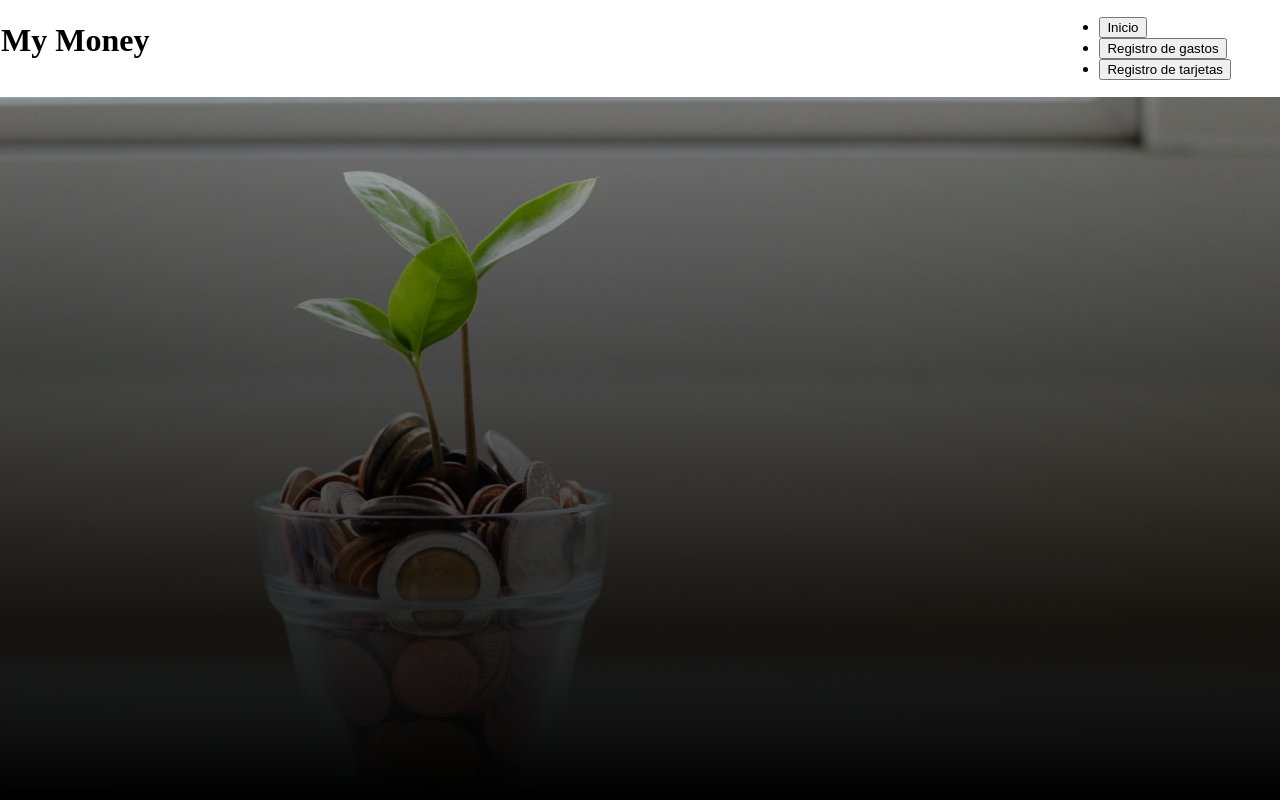
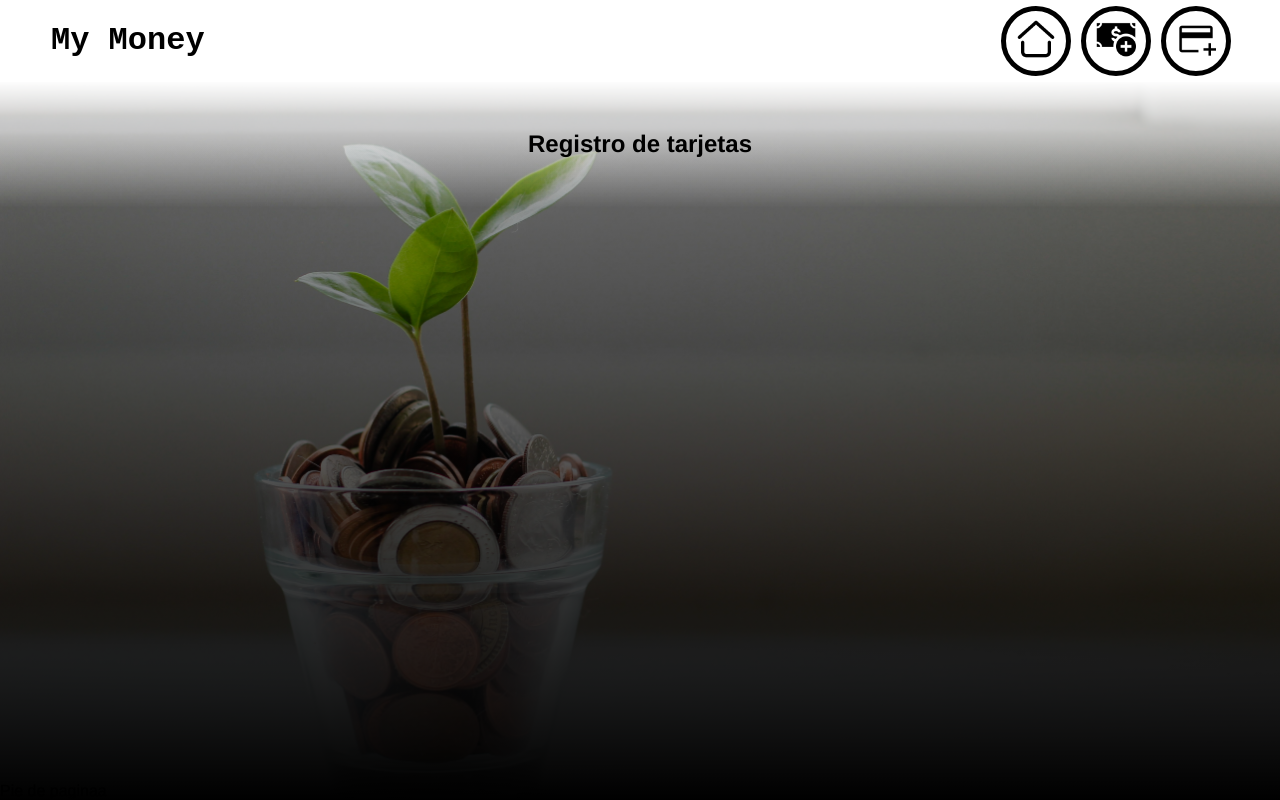
Before and after one commit to jairsilverio999-pixel/mymoney-v0.2, a plain HTML site: page registerTarj.html in a window 1280 px wide. Shown: the top 800 px of the page. Drawn offline with Linux system fonts and the light colour scheme; a web font is replaced by a local one.

Commit message:
Menu navegacion actualizado

```diff
--- a/registerTarj.html
+++ b/registerTarj.html
@@ -5,18 +5,28 @@
     <title>My Money</title>
     <link rel="icon" href="src/icons/attach_money_green_24dpx.png"/>
     <link rel="stylesheet" href="style/style.css" />
+    <link rel="stylesheet" href="style/header.css">
   <body>
-    <header>
-      <h1 class="titlePage">My Money</h1>
-      <div class="menuList">
-        <nav> <!-- Navegacion del sitio -->
-          <ul>
-            <li><a href="index.html"><button>Inicio</button></a></li>
-            <li><a href="registerGast.html"><button>Registro de gastos</button></a></li>
-            <li><a href=""><button>Registro de tarjetas</button></a></li>
-          </ul>
+   <header>
+        <h1 id="title">My Money</h1>
+        <nav class="menuList">
+          <!-- Navegacion del sitio -->
+          <div class="borderImgButton">
+            <a href="index.html" title="Inicio">
+              <img class="imgMenuNav" src="src/icons/pagina-de-inicio.png"
+            /></a>
+          </div>
+          <div class="borderImgButton">
+            <a href="registerGast.html" title="Registro de gastos">
+              <img class="imgMenuNav" src="src/icons/save-money_8016580.png"
+            /></a>
+          </div>
+          <div class="borderImgButton">
+            <a href="registerTarj.html" title="Registro de tarjetas">
+              <img class="imgMenuNav" src="src/icons/add_card_512dp.png"
+            /></a>
+          </div>
         </nav>
-      </div>
     </header>
     <main>
       <section>
--- /dev/null
+++ b/style/header.css
@@ -0,0 +1,46 @@
+header{
+    position: fixed;
+    top: 0;
+    left: 0;
+    width: 100%;
+
+    background: #ffffff;
+    color: rgb(0, 0, 0);
+    padding: 1px;
+
+    display: flex;
+    justify-content: space-between;
+
+}
+
+#title{
+    font-family: 'Courier New', Courier, monospace;
+    padding-left: 50px;
+    h1{
+        text-align: center;
+        font-size: 100px;
+        margin: 0%;
+    }
+}
+
+.imgMenuNav{
+    width: 40px;
+}
+
+.borderImgButton{
+    border: 5px solid black;
+    border-radius: 50%;
+    width: 60px;
+    height: 60px;
+    align-items: center;
+    display: flex;
+    justify-content: center;
+}
+
+.menuList{
+    display: flex;
+    justify-content: center;
+    gap: 10px;
+    padding-right: 50px;
+    align-items: center;
+}
--- a/style/style.css
+++ b/style/style.css
@@ -8,62 +8,27 @@ body{
     background-position: center;
     margin: 0%;
 }
-.menuList{
-    display: flex;
-    justify-content: center;
-    gap: 10px;
-    padding-right: 50px;
-    align-items: center;
+
+
+
+
+main{
+    margin-top: 80px;
+    background: linear-gradient(to bottom, white, rgba(0,0,0,0));
 }
 
-header{
-    position: fixed;
-    top: 0;
-    left: 0;
-    width: 100%;
 
-    background: #ffffff;
-    color: rgb(0, 0, 0);
-    padding: 1px;
-
-    display: flex;
-    justify-content: space-between;
-
-}
-
-main{
-    margin-top: 100%;
-}
-
-#title{
-    font-family: 'Courier New', Courier, monospace;
-    h1{
-        text-align: center;
-        font-size: 100px;
-        margin: 0%;
-    }
-    padding: 10px;
-}
 
 #welcome{
-    color: rgb(163, 255, 186);
+    padding: 50px;
+    color: rgb(0, 0, 0);
     font-family: 'Franklin Gothic Medium', 'Arial Narrow', Arial, sans-serif;
     text-align: center;
 }
 
-.borderImgButton{
-    border: 5px solid black;
-    border-radius: 50%;
-    width: 60px;
-    height: 60px;
-    align-items: center;
-    display: flex;
-    justify-content: center;
-}
 
-.imgMenuNav{
-    width: 40px;
-}
+
+
 
 
 footer{
```
Also changed, not shown: index.html (+1 -0 lines), registerGast.html (+19 -9 lines).
